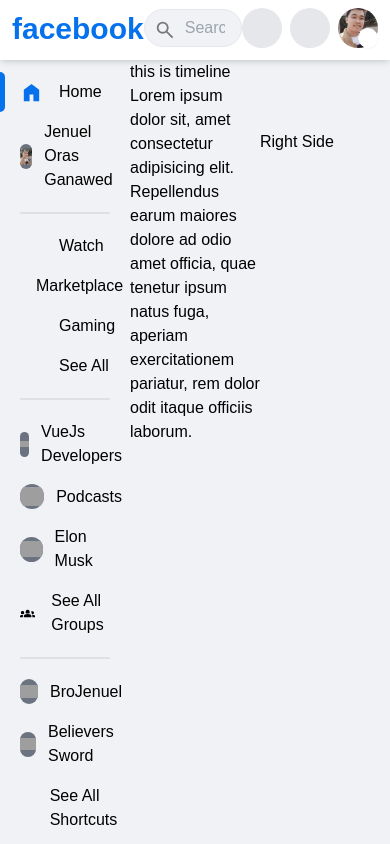
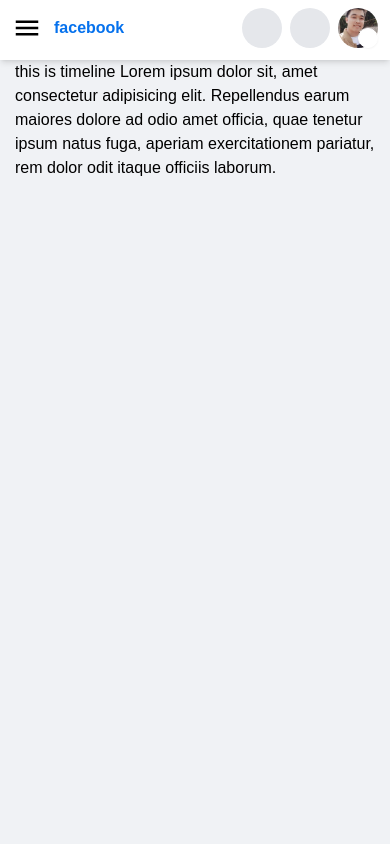
Before and after one commit to JenuelDev/facebook-clone, a Vue app: page /home in a window 390 px wide. Built offline with nearby package versions, Linux system fonts and the light colour scheme; grey boxes are pictures that could not be loaded; some icons are missing.

Commit message:
Update Left Side

```diff
--- a/src/stores/counter.ts
+++ /dev/null
@@ -1,12 +0,0 @@
-import { ref, computed } from 'vue'
-import { defineStore } from 'pinia'
-
-export const useCounterStore = defineStore('counter', () => {
-  const count = ref(0)
-  const doubleCount = computed(() => count.value * 2)
-  function increment() {
-    count.value++
-  }
-
-  return { count, doubleCount, increment }
-})
--- /dev/null
+++ b/src/stores/menuStore.ts
@@ -0,0 +1,10 @@
+import { defineStore } from "pinia";
+import { ref } from "vue";
+
+export const useMenuStore = defineStore('useMenuStore', () => {
+    const showLeftFix = ref(false)
+
+    return {
+        showLeftFix
+    }
+})
--- a/src/views/Pages/Home/Header/HeaderComponent.vue
+++ b/src/views/Pages/Home/Header/HeaderComponent.vue
@@ -3,19 +3,26 @@
 import ProfileMenu from "./ProfileMenu.vue";
 import ChatMenu from "./ChatMenu.vue";
 import NotificationMenu from "./NotificationMenu.vue";
+import { useMenuStore } from "@/stores/menuStore";
+const menuStore = useMenuStore();
 </script>
 <template>
     <div
         class="flex fixed top-0 left-0 w-full bg-[var(--secondary-background)] md:pt-3 pt-1 md:px-5 px-3 pb-2 shadow-md items-center z-99 h-[var(--header-height)]"
     >
-        <div class="w-full">
+        <div class="w-full flex gap-3 items-center">
+            <Icon
+                class="md:hidden block rounded-full text-size-30px transform scale-100 active:scale-125"
+                icon="material-symbols:menu"
+                @click="menuStore.showLeftFix = !menuStore.showLeftFix"
+            />
             <h2
-                class="text-size-30px font-600 light:text-[var(--primary)] dark:text-white"
+                class="md:text-2xl text-1xl font-600 light:text-[var(--primary)] dark:text-white"
             >
                 facebook
             </h2>
         </div>
-        <div class="max-w-600px w-full">
+        <div class="max-w-600px w-full md:block hidden">
             <div class="relative dark:text-white">
                 <input
                     class="py-6px pl-40px pr-16px rounded-full w-full light:border light:active:outline-[var(--primary)] light:focus:outline-[var(--primary)] w-full light:bg-[var(--background)] dark:bg-[var(--third-background)] dark:border-[var(--third-background)]"
--- a/src/views/Pages/Home/Header/ProfileMenu.vue
+++ b/src/views/Pages/Home/Header/ProfileMenu.vue
@@ -33,6 +33,11 @@
         router.push("/");
         return;
     }
+
+    /**
+     * Write Code Here to Catch The Key,
+     * and maybe add some logic
+     */
 
     selectedMenu.value = key;
 }
@@ -73,6 +78,17 @@
                         v-else-if="selectedMenu === 'display'"
                         @action="actionHandler"
                     />
+                    <div v-else>
+                        <div class="flex gap-3 items-center">
+                            <div
+                                class="w-40px h-40px rounded-full light:bg-white light:hover:bg-gray-200 flex dark:hover:bg-[var(--third-background)] items-center justify-center cursor-pointer text-size-20px"
+                                @click="selectedMenu = 'default'"
+                            >
+                                <Icon icon="material-symbols:arrow-back" />
+                            </div>
+                            <div class="font-700 text-size-20px">Nothing</div>
+                        </div>
+                    </div>
                 </transition>
             </div>
         </template>
--- a/src/views/Pages/Home/LeftSide/LeftSideContent.vue
+++ b/src/views/Pages/Home/LeftSide/LeftSideContent.vue
@@ -4,7 +4,9 @@
 import { ref } from "vue";
 import { Icon } from "@iconify/vue";
 import dayjs from "dayjs";
+import { useMenuStore } from "@/stores/menuStore";
 
+const menuStore = useMenuStore();
 const selectedMenu = ref("home");
 const DefaultMenus = [
     {
@@ -156,7 +158,8 @@
 </script>
 <template>
     <div
-        class="w-full max-w-300px sticky top-0 overflow-y-auto h-[calc(100% - var(--header-height))] flex flex-col justify-between pb-20px overflowing-div"
+        class="lg:w-full md:w-100px w-full max-w-300px md:sticky top-0 overflow-y-auto md:h-[calc(100% - var(--header-height))] h-full flex flex-col justify-between pb-20px overflowing-div fixed z-999 bg-[var(--background)] md:ml-0 -ml-400px transition-all"
+        :class="{ 'ml-0': menuStore.showLeftFix }"
     >
         <div class="mt-3">
             <template
@@ -178,7 +181,9 @@
                 <MenuComponent v-model="selectedMenu" :menu="menu" />
             </template>
         </div>
-        <div class="pt-20px flex items-center flex-wrap pl-20px mr-1">
+        <div
+            class="pt-20px flex items-center flex-wrap pl-20px mr-1 lg:flex md:hidden flex"
+        >
             <template v-for="(link, index) in links" :key="index + 'Link'">
                 <small>
                     <a
@@ -193,4 +198,9 @@
             </template>
         </div>
     </div>
+    <div
+        class="fixed top-0 left-0 h-full w-full z-888 bg-black opacity-80"
+        v-show="menuStore.showLeftFix"
+        @click="menuStore.showLeftFix = false"
+    ></div>
 </template>
--- a/src/views/Pages/Home/LeftSide/Partials/MenuComponent.vue
+++ b/src/views/Pages/Home/LeftSide/Partials/MenuComponent.vue
@@ -37,12 +37,14 @@
             class="flex items-center gap-4 group-hover:bg-[var(--secondary-background)] w-full p-2 rounded-md"
         >
             <Icon
-                class="text-size-23px"
+                class="text-size-23px w-30px"
                 :class="{ 'text-[var(--primary)]': value == prop.menu.key }"
                 v-if="prop.menu.icon"
                 :icon="prop.menu.icon"
             />
-            <span class="m-0 p-0">{{ prop.menu.title }}</span>
+            <span class="m-0 p-0 lg:block md:hidden block">{{
+                prop.menu.title
+            }}</span>
         </div>
     </div>
     <div
@@ -66,7 +68,7 @@
                     :src="prop.menu.src"
                 />
             </div>
-            <span>{{ prop.menu.title }}</span>
+            <span class="lg:block md:hidden block">{{ prop.menu.title }}</span>
         </div>
     </div>
 </template>
--- a/src/views/Pages/Home/RightSide/RightSideContent.vue
+++ b/src/views/Pages/Home/RightSide/RightSideContent.vue
@@ -1,5 +1,10 @@
+<script lang="ts" setup>
+import SponsorsContent from "./Sponsors/SponsorsContent.vue";
+</script>
 <template>
-    <div class="w-full max-w-300px pt-70px h-[calc(100% - 70px)]">
-        Right Side
+    <div
+        class="w-full max-w-300px pt-10px h-[calc(100% - 70px)] md:block hidden"
+    >
+        <SponsorsContent />
     </div>
 </template>
--- /dev/null
+++ b/src/views/Pages/Home/RightSide/Sponsors/SponsorsContent.vue
@@ -0,0 +1,17 @@
+<template>
+    <div>
+        <h5>Sponsors</h5>
+        <a
+            href="https://brojenuel.com/blog/Create-Chrome-Extension-Using-Vue-The-Easiest-Way"
+        >
+            <img
+                src="https://i.imgur.com/ZOIrwhRb.png"
+                width="130"
+                height="130"
+            />
+            <div>
+                <div>Create Chrome Extension Using Vue The Easiest Way</div>
+            </div>
+        </a>
+    </div>
+</template>
--- a/src/views/Pages/Home/Screens/TimeLineScreen.vue
+++ b/src/views/Pages/Home/Screens/TimeLineScreen.vue
@@ -1,5 +1,5 @@
 <template>
-    <div>
+    <div class="px-15px">
         this is timeline Lorem ipsum dolor sit, amet consectetur adipisicing
         elit. Repellendus earum maiores dolore ad odio amet officia, quae
         tenetur ipsum natus fuga, aperiam exercitationem pariatur, rem dolor
```
